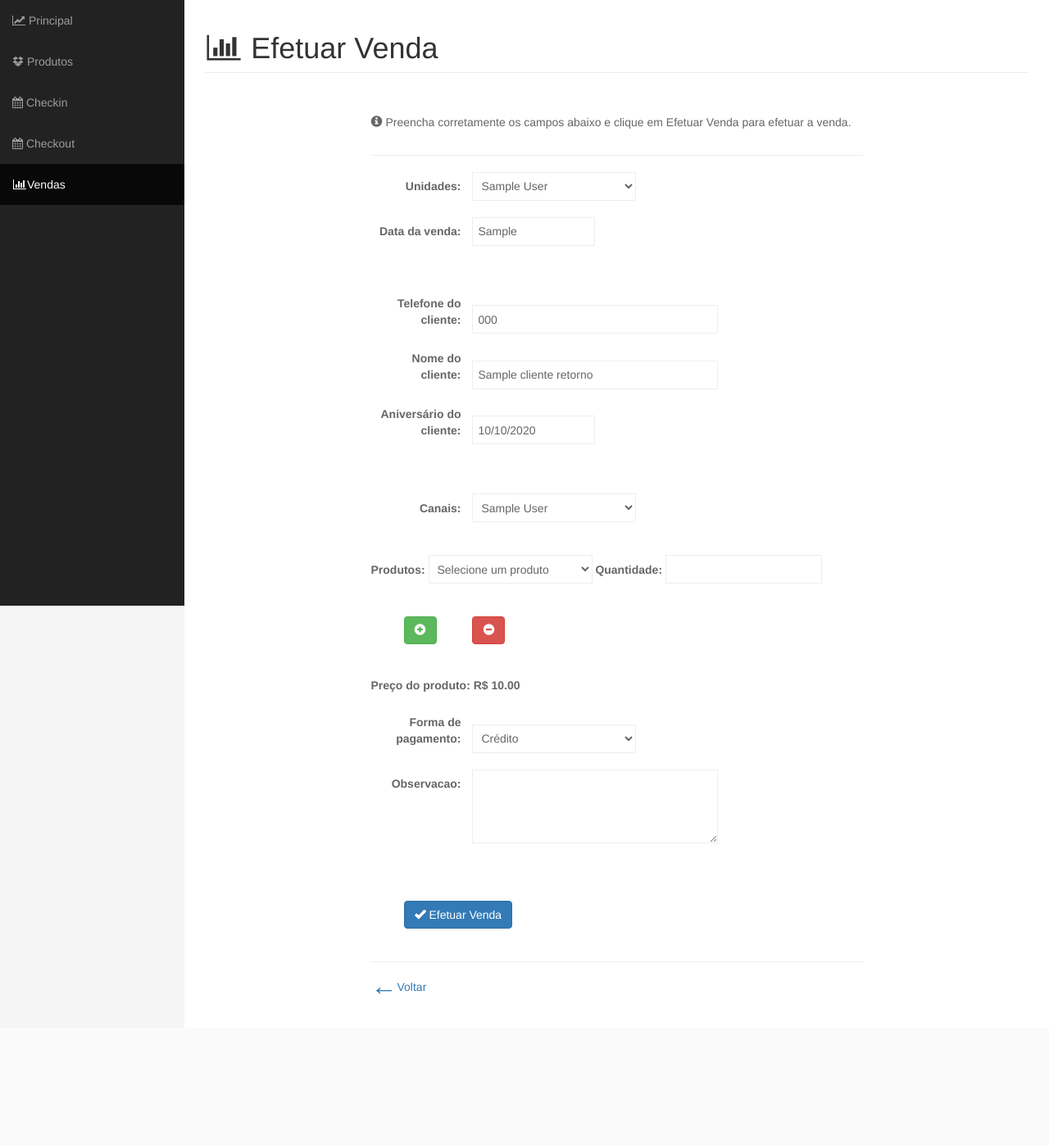
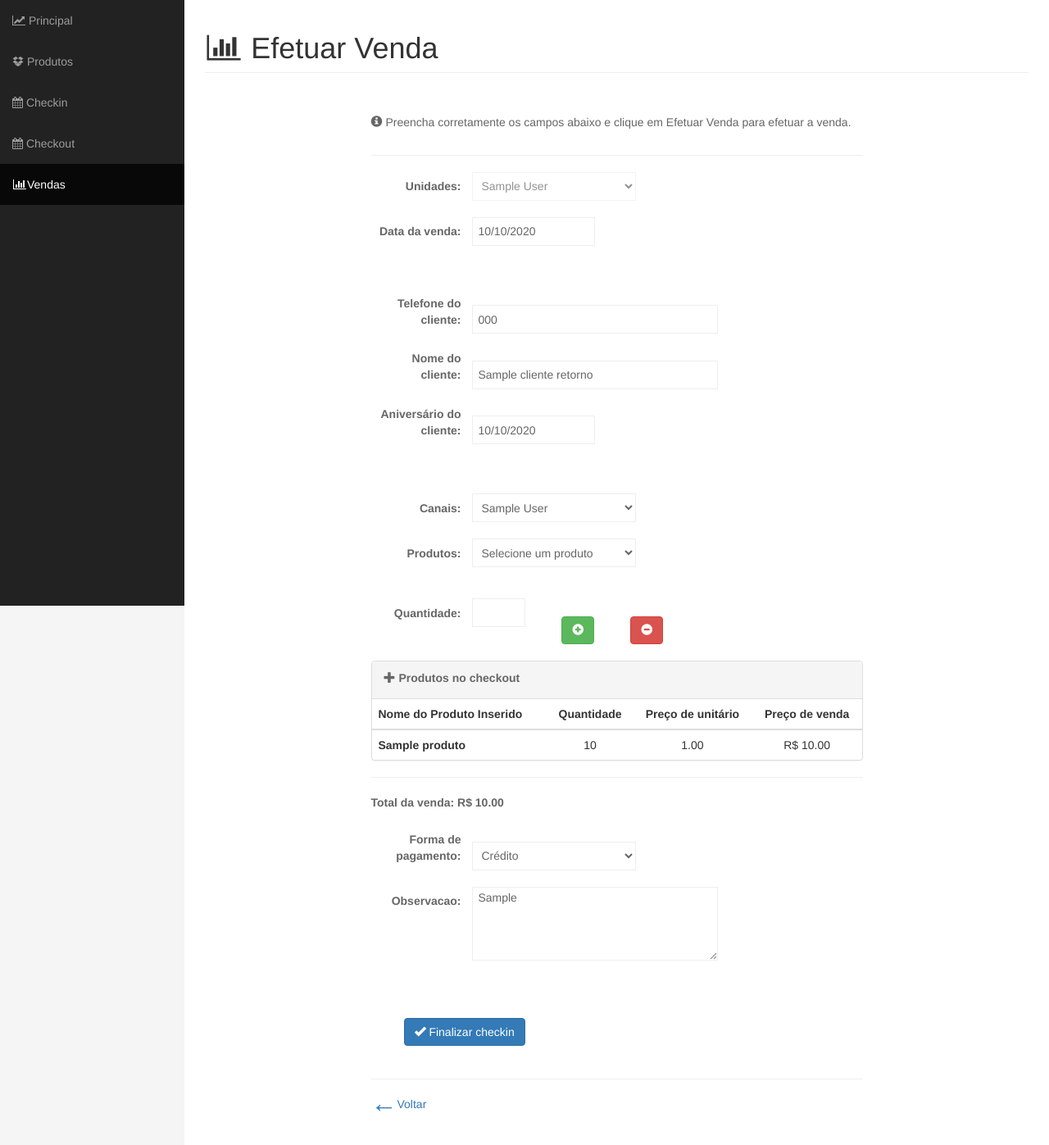
Before and after one commit to robertocsp/alamparina, a Django app: template alamparina/templates/realizar_venda.html in a window 1280 px wide. Shown: the part 61-1458 px from the top of the page at 82% size. Before the commit the page ends 1274 px from the top, so only its background shows below. Run offline with Django 3.2, Linux system fonts and the light colour scheme; tables that the repository leaves empty hold one stand-in row (values such as "Sample post"); the template is opened without the code that fills it: values that come from a table or form of the project are taken from there, most other values are stand-ins (such as "Sample title", 1, 10 or a date in 2020); parts of the project's set-up code (start-up, migrations or seed data) failed here and were passed over; some libraries are stand-ins or nearby versions.

Commit message:
novo vendas

```diff
--- a/alamparina/templates/realizar_venda.html
+++ b/alamparina/templates/realizar_venda.html
@@ -4,13 +4,29 @@
 {% block Vendas %}active{% endblock %}
 
 {% block conteudo %}
+{% load custom_tags %}
+
 <div class="box-formulario">
     <p><i class="glyphicon glyphicon-info-sign"></i> Preencha corretamente os campos abaixo e clique em Efetuar Venda para efetuar a venda.</p>
     <form class="formulario-padrao venda" id="form_realizar_venda" method="post" >{% csrf_token %}
+            {% if error %}
+                <br><br>
+                <div class="alert alert-danger">
+                    <strong><i class="glyphicon glyphicon-info-sign"></i> {{error}}</strong>
+                </div>
+            {% endif %}
+
         <ul>
         <li>
             <label for="id_unidades">Unidades: </label>
-            <select id="id_unidades" name="unidade" onchange="form.submit()">
+
+                {% if checkout.unidade and itemvenda_list.count > 0 %}
+                <select id="id_unidades" name="unidade" onchange="form.submit()" disabled>
+                <!--<select id="id_unidades" name="unidade" onchange="form.submit()">-->
+                {% else %}
+                <select id="id_unidades" name="unidade" onchange="form.submit()">
+                {% endif %}
+
                 <option value="">Selecione uma unidade</option>
                 {% for unidade in unidade_list %}
                 {% if unidade_retorno != None and unidade_retorno.id == unidade.id  %}
@@ -19,18 +35,18 @@
                 <option value="{{unidade.id}}">{{unidade.nome}}</option>
                 {% endif %}
                 {% endfor %}
-            </select>
-            {% if error %}
-                <br><br>
-                <div class="alert alert-danger">
-                    <strong><i class="glyphicon glyphicon-info-sign"></i> Quantidade superior a de estoque ({{estoque.quantidade}})</strong>
-                </div>
-            {% endif %}
+                </select>
+            <!--{% if error %}-->
+                <!--<br><br>-->
+                <!--<div class="alert alert-danger">-->
+                    <!--<strong><i class="glyphicon glyphicon-info-sign"></i> Quantidade superior a de estoque (estoque.quantidade)</strong>-->
+                <!--</div>-->
+            <!--{% endif %}-->
         </li>
         <li>
             <label for="id_dtrealizado">Data da venda:</label>
                 {% if dtrealizado_retorno != None %}
-                    <input type="text" class="data" id="id_dtrealizado" placeholder="Dia da Venda..." name="dtrealizado" value="{{dtrealizado_retorno}}">
+                    <input type="text" class="data" id="id_dtrealizado" placeholder="Dia da Venda..." name="dtrealizado" value="{{dtrealizado_retorno|date:'d/m/Y'}}">
                 {% else %}
                     <input type="text" class="data" id="id_dtrealizado" placeholder="Dia da Venda..." name="dtrealizado" value="">
                 {% endif %}
@@ -77,17 +93,16 @@
                 {% endif %}
                 {% endfor %}
             </select>
-            {% if error %}
-                <br><br>
-                <div class="alert alert-danger">
-                    <strong><i class="glyphicon glyphicon-info-sign"></i> Erro no canal</strong>
-                </div>
-            {% endif %}
+            <!--{% if error %}-->
+                <!--<br><br>-->
+                <!--<div class="alert alert-danger">-->
+                    <!--<strong><i class="glyphicon glyphicon-info-sign"></i> Erro no canal</strong>-->
+                <!--</div>-->
+            <!--{% endif %}-->
         </li>
-<br><br>
-    <div>
+    <li>
         <label for="id_estoque">Produtos: </label>
-        <select id="id_estoque" name="estoque" onchange="form.submit()">
+        <select id="id_estoque" name="estoque">
             <option value="">Selecione um produto</option>
             {% for estoque in estoque_list %}
             {% if estoque_retorno != None and estoque_retorno.id == estoque.id  %}
@@ -97,7 +112,8 @@
             {% endif %}
             {% endfor %}
         </select>
-
+    </li>
+    <li>
             <label for="id_quantidade">Quantidade: </label>
             <input type="number" id="id_quantidade" name="quantidade" class="numero">
         <button type="submit" value="Adicionar" name="adicionar_produto" class="btn btn-success">
@@ -106,31 +122,79 @@
         <button type="submit" value="Remover" name="remover_produto" class="btn btn-danger">
             <span class="glyphicon glyphicon-minus-sign"></span>
         </button>
-    </div><br><br>
+    </li>
+<br>
+
+         {% if itemvenda_list %}
+            <div class="panel panel-default">
+              <div class="panel-heading"><label><i class="glyphicon glyphicon-plus"></i> Produtos no checkout</label></div>
+              <table class="table ultimo-padding">
+                  <thead>
+                    <tr>
+                        <th>Nome do Produto Inserido</th>
+                        <th>Quantidade</th>
+                        <th>Preço de unitário</th>
+                        <th>Preço de venda</th>
+                    </tr>
+                  </thead>
+                  <tbody>
+                      {% for itemvenda in itemvenda_list %}
+                        <tr>
+                            <th>{{itemvenda.produto.nome}}</th>
+                                <td>{{itemvenda.quantidade}}</td>
+                                <td>{{itemvenda.produto.preco_venda|floatformat:2}}</td>
+                                <td>{% Multiplicacao  itemvenda.quantidade itemvenda.produto.preco_venda %}R$ {{calculado|floatformat:2}}</td>
+                        </tr>
+                      {% endfor %}
+                  </tbody>
+              </table>
+            </div>
+            <hr>
+            {% else %}
+                <div class="alert alert-warning">
+                    <strong>Não existem produtos adicionados a esta venda</strong>
+                </div><hr>
+         {% endif %}
 
 
-            {% if preco_venda != None %}
-            <label>Pre&ccedil;o do produto: R$ {{preco_venda|floatformat:2}}</label>
+
+            {% if preco_calculado != None %}
+            <label>Total da venda: R$ {{preco_calculado|floatformat:2}}</label>
             {% else %}
-            <label>Pre&ccedil;o do produto: </label>
+            <label>Total da venda: </label>
             {% endif %}
 
-            <li>
+            <!--<li>-->
+            <!--<label for="id_formapagamento">Forma de pagamento: </label>-->
+            <!--<select id="id_formapagamento" name="formapagamento">-->
+                <!--{% for key, value in checkout.FORMAPAGAMENTO %}-->
+                    <!--&lt;!&ndash;{% if key != 'venda' %}&ndash;&gt;-->
+                    <!--<option value="{{key}}" {%ifequal key checkout.motivo %} selected {%endifequal%}>{{value}}</option>-->
+                    <!--&lt;!&ndash;{% endif %}&ndash;&gt;-->
+                <!--{% endfor %}-->
+            <!--</select>-->
+            <!--</li>-->
+        <li>
+
             <label for="id_formapagamento">Forma de pagamento: </label>
-            <select id="id_formapagamento" name="formapagamento">
-                {% for key, value in checkout.FORMAPAGAMENTO %}
-                    <!--{% if key != 'venda' %}-->
-                    <option value="{{key}}" {%ifequal key checkout.motivo %} selected {%endifequal%}>{{value}}</option>
-                    <!--{% endif %}-->
+            <select id="id_formapagamento" name="formapagamento" onchange="form.submit()">
+                {% for key, value in checkout.FORMAPAGAMENTO%}
+                <option value="{{key}}" {%ifequal key checkout.formapagamento %} selected {%endifequal%}>{{value}}</option>
                 {% endfor %}
             </select>
-            </li>
+        </li>
         <li>
             <label for="id_observacao">Observacao: </label>
-            <textarea type="text" id="id_observacao" name="observacao"></textarea>
+            {% if observacao_retorno != None %}
+                 <textarea type="text" id="id_observacao" name="observacao">{{observacao_retorno}}</textarea>
+            {% else %}
+                <textarea type="text" id="id_observacao" name="observacao"></textarea>
+            {% endif %}
         </li>
         <li>
-            <button type="button" onclick="submete_form()" value="Enviar" class="btn btn-primary"><span class="glyphicon glyphicon-ok"></span> Efetuar Venda</button>
+            <button type="submit" name="finalizar" value="Finalizar Checkin" class="btn btn-primary">
+                <span class="glyphicon glyphicon-ok"></span> Finalizar checkin
+            </button>
         </li>
         </ul>
     </form>
--- a/alamparina/templatetags/custom_tags.py
+++ b/alamparina/templatetags/custom_tags.py
@@ -5,3 +5,8 @@ from alamparina.library import memoriacalculo
 def getPrecoEstimado(context, produto, canal, contrato):
     context['precoestimado'] = memoriacalculo.PrecoEstimado(produto, canal, contrato)
     return ''
+
+@register.simple_tag(takes_context=True)
+def Multiplicacao(context, a, b):
+    context['calculado'] = float(a or 0)*float(b or 0)
+    return ''
--- a/alamparina/urls.py
+++ b/alamparina/urls.py
@@ -18,28 +18,26 @@ urlpatterns = patterns('',
     url(r'^usuariomarca/$', usuario_marca),
     url(r'^login/$', login_geral, name='login_geral'),
     url(r'^logout/$', views.Logout),
-    url(r'^marca/dashboard/$', dashboard_marca, name='dashboard_marca'),
-    url(r'^operacional/dashboard/$', dashboard_operacional, name='dashboard_operacional'),
-    url(r'^marca/listaprodutos/$', lista_produtos, name='lista_produtos'),
+    url(r'^marca/acompanhar-venda/$', acompanhar_venda, name='acompanhar_venda'),
+    url(r'^marca/cadastra-produto/$', cadastra_produto, name='marca_cadastra_produto'),
     url(r'^marca/cadastra-produto/(?P<id>\d+)/$', edita_produto, name='marca_edita_produto'),
-    url(r'^marca/cadastra-produto/$', cadastra_produto, name='marca_cadastra_produto'),
-    url(r'^marca/lista-checkin/$', lista_checkin, name='lista_checkin'),
     url(r'^marca/checkin/$', inicia_checkin, name='inicia_checkin'),
     url(r'^marca/checkin/(?P<id>\d+)/$', edita_checkin, name='edita_checkin'),
-    url(r'^operacional/checkout/$', inicia_checkout, name='inicia_checkout'),
+    url(r'^marca/dashboard/$', dashboard_marca, name='dashboard_marca'),
+    url(r'^marca/estoque/$', estoque, name='estoque'),
+    url(r'^marca/listaprodutos/$', lista_produtos, name='lista_produtos'),
+    url(r'^marca/lista-checkin/$', lista_checkin, name='lista_checkin'),
+    url(r'^marca/recomendar-marca/$', recomendar_marca, name='recomendar_marca'),
+    url(r'^operacional/acompanhar-vendas/$', acompanhar_vendas_operacional, name='acompanhar_vendas_operacional'),
+    url(r'^operacional/checkin/(?P<id>\d+)/$', edita_checkin_operacional, name='edita_checkin_operacional'),
+    url(r'^operacional/checkout/$', checkout, name='checkout'),
+    url(r'^operacional/dashboard/$', dashboard_operacional, name='dashboard_operacional'),
+    url(r'^operacional/estoque/$', estoque_operacional, name='estoque_operacional'),
     url(r'^operacional/lista-checkin/$', lista_checkin_operacional, name='lista_checkin_operacional'),
-    url(r'^operacional/checkin/(?P<id>\d+)/$', edita_checkin_operacional, name='edita_checkin_operacional'),
-    url(r'^marca/estoque/$', estoque, name='estoque'),
     url(r'^operacional/lista-checkout/$', lista_checkout, name='lista_checkout'),
-    url(r'^operacional/checkout/$', checkout, name='checkout'),
-    url(r'^operacional/realizar-venda/$', realizar_venda, name='realizar_venda'),
-    url(r'^operacional/acompanhar-vendas/$', acompanhar_vendas_operacional, name='acompanhar_vendas_operacional'),
+    url(r'^operacional/lista-produtos/$', lista_produtos_operacional, name='lista_produtos_operacional'),
     url(r'^operacional/realizar-venda/$', inicia_realizar_venda, name='inicia_realizar_venda'),
-    url(r'^operacional/realizar-venda/(?P<id>\d+)/$', edita_realizar_venda, name='edita_realizar_venda'),
-    url(r'^marca/acompanhar-venda/$', acompanhar_venda, name='acompanhar_venda'),
-    url(r'^marca/recomendar-marca/$', recomendar_marca, name='recomendar_marca'),
-    url(r'^operacional/lista-produtos/$', lista_produtos_operacional, name='lista_produtos_operacional'),
-    url(r'^operacional/estoque/$', estoque_operacional, name='estoque_operacional')
+    url(r'^operacional/realizar-venda/(?P<id>\d+)/$', edita_realizar_venda, name='edita_realizar_venda')
     #url(r'^marca/listaprodutos2/$', ProdutoList.as_view(template_name="lista_produtos-old.html")),
     # ...
 )
--- a/operacional/models.py
+++ b/operacional/models.py
@@ -131,6 +131,7 @@ class Checkout(models.Model):
     dia = models.DateField(auto_now_add=True)
     hora = models.TimeField(auto_now_add=True)
     observacao = models.TextField(blank=True)
+    marca = models.ForeignKey(Marca, blank=True, null=True)
 
     FORMAPAGAMENTO = (
         ("credito", "Crédito"),
@@ -148,7 +149,6 @@ class Checkout(models.Model):
     dtrealizado = models.DateField(blank=True, null=True)
     quantidade = models.IntegerField()
     preco_venda = models.FloatField('preço venda', blank=True, null=True)
-
     def __unicode__(self):
         return '%s %s' % (self.motivo, self.dia)
 
```
Also changed, not shown: alamparina/library/memoriacalculo.py (+15 -1 lines), alamparina/templates/operacional_acompanhar_venda.html (+8 -3 lines), requirementsantigo.txt (deleted, +0 -91 lines).
